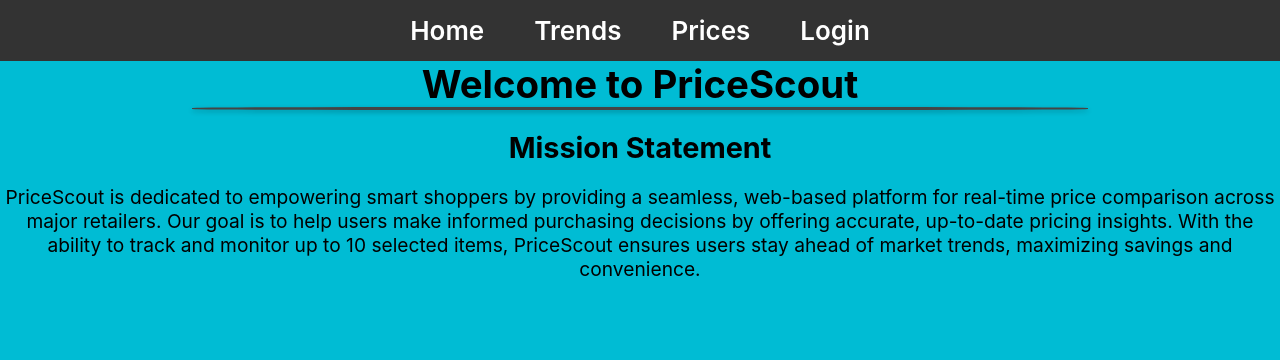
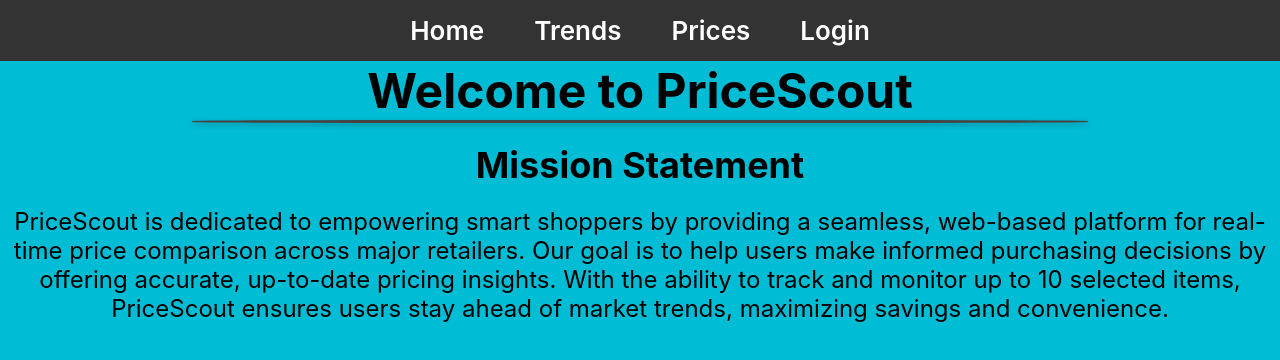
Before and after one commit to Jormungandr72/Cross-Website-Price-Checker, a React (Create React App) app in the folder src/react/: page / in a window 1280 px wide. Shown: the top 360 px of the page. Built offline with nearby package versions, Linux system fonts and the light colour scheme; no server answers.

Commit message:
experimental css styles

```diff
--- a/src/react/src/App.css
+++ b/src/react/src/App.css
@@ -10,7 +10,8 @@ body {
   /* background-color: #2980b9; */
   background-color: #00bcd4      ;
 
-  font-size: calc(2vmin * 1.2);
+  /* font-size: calc(2vmin * 1.5); */
+  font-size: 24px;
 
   text-align: center;
 }
@@ -18,6 +19,9 @@ body {
 nav {
   background-color: #333;
   padding: 15px 0;
+
+  /* Experimental */
+  /* border-radius: 30px; */
 }
 
 nav ul
@@ -61,3 +65,9 @@ hr {
   margin: auto;
   border-radius: 30%;
 }
+
+/* EXPERIMENTAL, NOT FINAL
+div {
+  padding: 10px;
+}
+*/
--- a/src/react/src/App.js
+++ b/src/react/src/App.js
@@ -61,7 +61,10 @@ const App = () => {
         <Route path="/" element={<Layout />}>
           <Route path="/" element={<Home />} />
           <Route path="trends" element={<Trends />} />
-          <Route path="prices" element={user ? <Prices /> : <NoPage />} />
+          {/* <Route path="prices" element={user ? <Prices /> : <NoPage />} /> */}
+
+          {/* Presentation view, do not leave in production: */}
+          <Route route="prices" element={<Prices />} />
 
           <Route path="login" element={<Login />} />
 
--- a/src/react/src/components/pages/layout.js
+++ b/src/react/src/components/pages/layout.js
@@ -1,6 +1,6 @@
 import { Outlet, Link } from "react-router-dom";
 
-import price from "../../price.png"
+// import price from "../../price.png"
 
 const Layout = () => {
     return (
```
